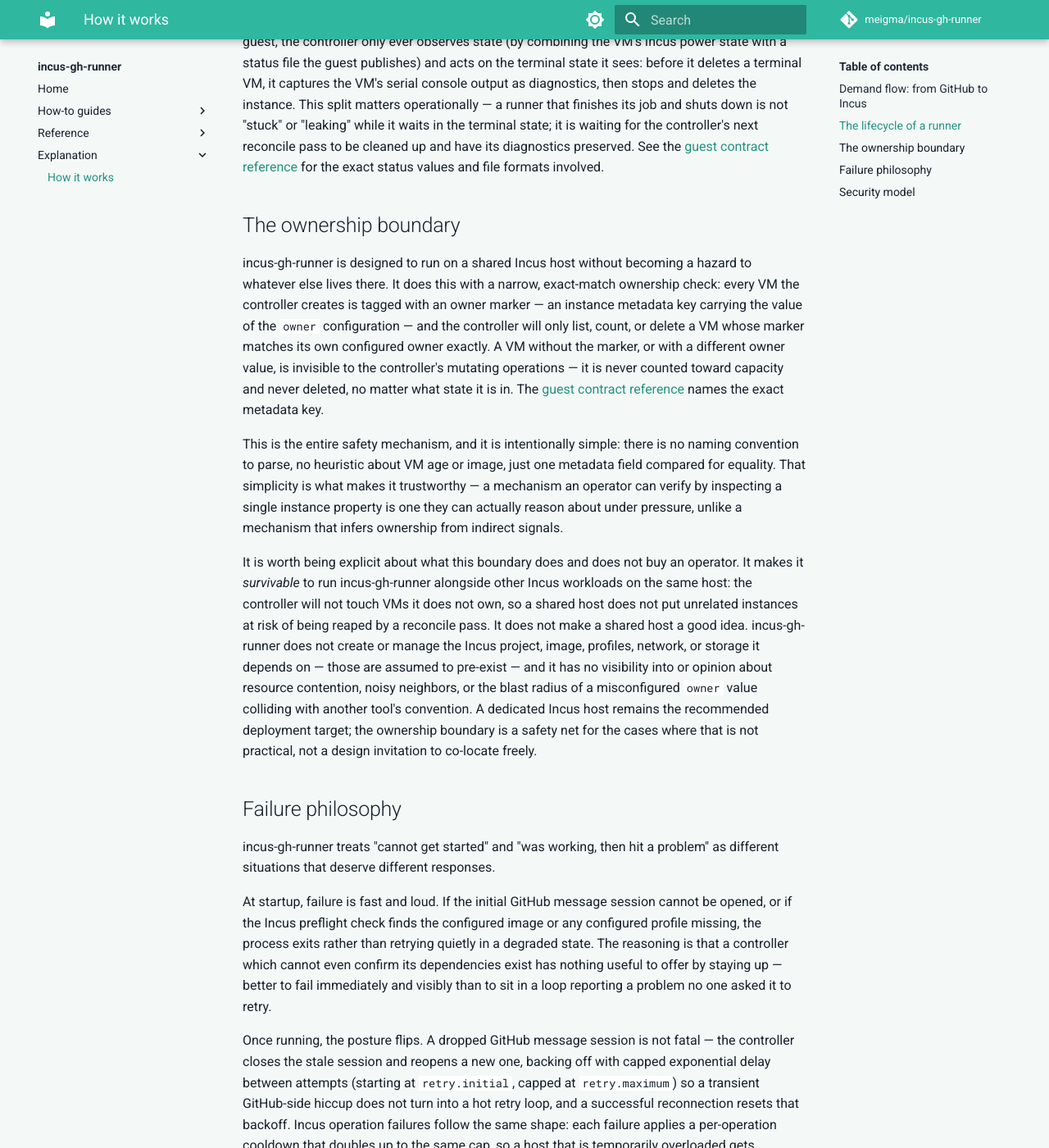
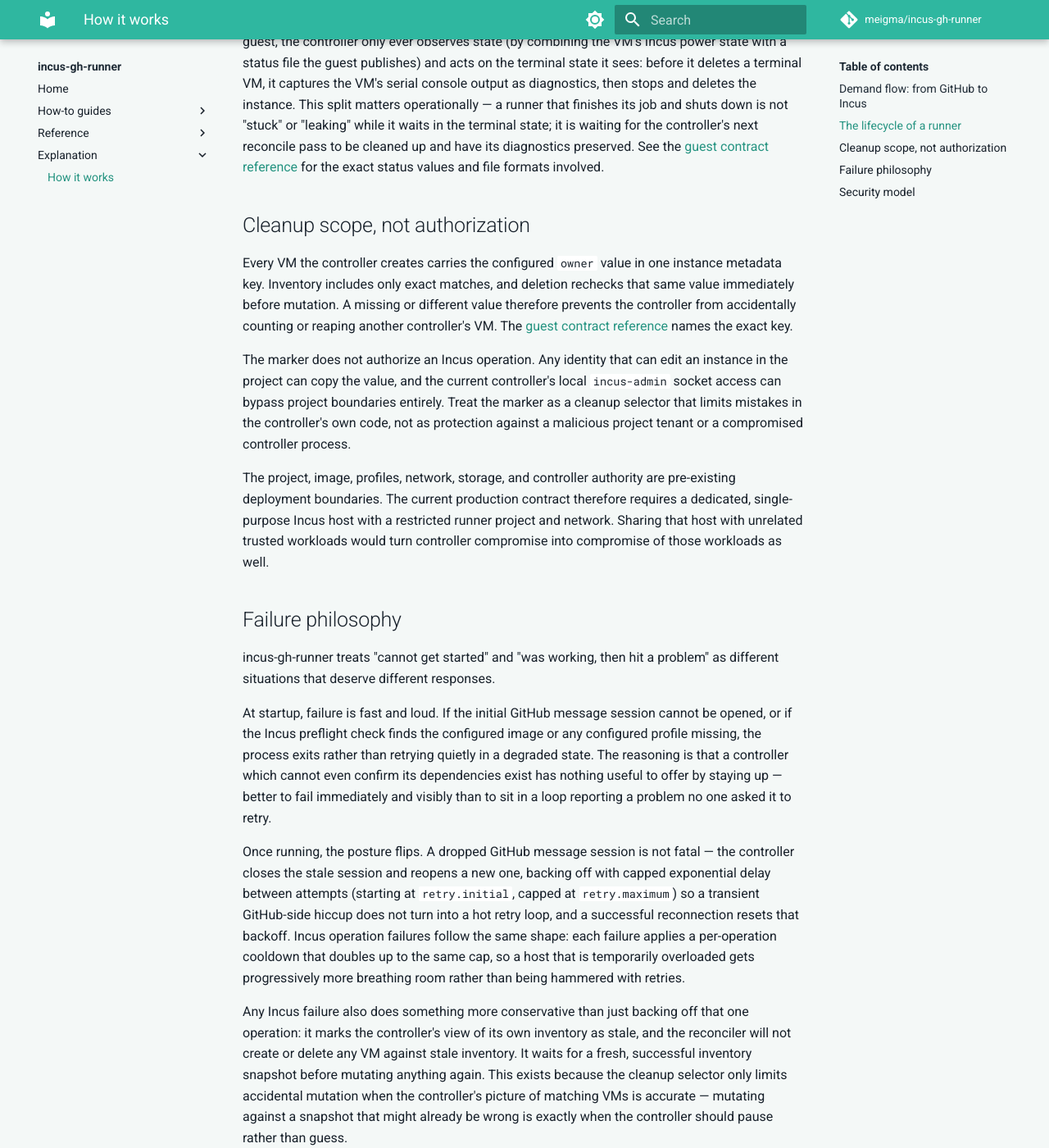
Before and after one commit to meigma/incus-gh-runner, an MkDocs documentation site: the page built from docs/docs/explanation/how-it-works.md, in a window 1280 px wide and 1400 px high, scrolled down 1821 px. Shown: the whole window at 82% size. Built offline with MkDocs 1.6.1 and Material for MkDocs 9.7.7, drawn with Linux system fonts in a browser that asks for light colours; comment, search, counter and statistics services are not loaded; some of the changed text lies outside the part shown.

Commit message:
docs(security): correct Incus trust boundary

```diff
--- a/docs/docs/explanation/how-it-works.md
+++ b/docs/docs/explanation/how-it-works.md
@@ -31,13 +31,27 @@
 
 Two systems cooperate to drive a runner through provisioning to termination, and each owns a different half of the lifecycle. Inside the guest, the runner's own init system watches for a one-time job payload, launches the Actions Runner against it, and — this is deliberate — powers the VM off itself the moment that single job exits, successfully or not. The guest does not wait to be told to shut down; it is responsible for ending its own life once its purpose is fulfilled. Outside the guest, the controller only ever observes state (by combining the VM's Incus power state with a status file the guest publishes) and acts on the terminal state it sees: before it deletes a terminal VM, it captures the VM's serial console output as diagnostics, then stops and deletes the instance. This split matters operationally — a runner that finishes its job and shuts down is not "stuck" or "leaking" while it waits in the terminal state; it is waiting for the controller's next reconcile pass to be cleaned up and have its diagnostics preserved. See the [guest contract reference](../reference/guest-contract.md) for the exact status values and file formats involved.
 
-## The ownership boundary
+## Cleanup scope, not authorization
 
-incus-gh-runner is designed to run on a shared Incus host without becoming a hazard to whatever else lives there. It does this with a narrow, exact-match ownership check: every VM the controller creates is tagged with an owner marker — an instance metadata key carrying the value of the `owner` configuration — and the controller will only list, count, or delete a VM whose marker matches its own configured owner exactly. A VM without the marker, or with a different owner value, is invisible to the controller's mutating operations — it is never counted toward capacity and never deleted, no matter what state it is in. The [guest contract reference](../reference/guest-contract.md) names the exact metadata key.
+Every VM the controller creates carries the configured `owner` value in one
+instance metadata key. Inventory includes only exact matches, and deletion
+rechecks that same value immediately before mutation. A missing or different
+value therefore prevents the controller from accidentally counting or reaping
+another controller's VM. The [guest contract reference](../reference/guest-contract.md)
+names the exact key.
 
-This is the entire safety mechanism, and it is intentionally simple: there is no naming convention to parse, no heuristic about VM age or image, just one metadata field compared for equality. That simplicity is what makes it trustworthy — a mechanism an operator can verify by inspecting a single instance property is one they can actually reason about under pressure, unlike a mechanism that infers ownership from indirect signals.
+The marker does not authorize an Incus operation. Any identity that can edit an
+instance in the project can copy the value, and the current controller's local
+`incus-admin` socket access can bypass project boundaries entirely. Treat the
+marker as a cleanup selector that limits mistakes in the controller's own code,
+not as protection against a malicious project tenant or a compromised
+controller process.
 
-It is worth being explicit about what this boundary does and does not buy an operator. It makes it *survivable* to run incus-gh-runner alongside other Incus workloads on the same host: the controller will not touch VMs it does not own, so a shared host does not put unrelated instances at risk of being reaped by a reconcile pass. It does not make a shared host a good idea. incus-gh-runner does not create or manage the Incus project, image, profiles, network, or storage it depends on — those are assumed to pre-exist — and it has no visibility into or opinion about resource contention, noisy neighbors, or the blast radius of a misconfigured `owner` value colliding with another tool's convention. A dedicated Incus host remains the recommended deployment target; the ownership boundary is a safety net for the cases where that is not practical, not a design invitation to co-locate freely.
+The project, image, profiles, network, storage, and controller authority are
+pre-existing deployment boundaries. The current production contract therefore
+requires a dedicated, single-purpose Incus host with a restricted runner
+project and network. Sharing that host with unrelated trusted workloads would
+turn controller compromise into compromise of those workloads as well.
 
 ## Failure philosophy
 
@@ -47,7 +61,7 @@
 
 Once running, the posture flips. A dropped GitHub message session is not fatal — the controller closes the stale session and reopens a new one, backing off with capped exponential delay between attempts (starting at `retry.initial`, capped at `retry.maximum`) so a transient GitHub-side hiccup does not turn into a hot retry loop, and a successful reconnection resets that backoff. Incus operation failures follow the same shape: each failure applies a per-operation cooldown that doubles up to the same cap, so a host that is temporarily overloaded gets progressively more breathing room rather than being hammered with retries.
 
-Any Incus failure also does something more conservative than just backing off that one operation: it marks the controller's view of its own inventory as stale, and the reconciler will not create or delete any VM against stale inventory. It waits for a fresh, successful inventory snapshot before mutating anything again. This exists because the ownership boundary's safety guarantee only holds if the controller's picture of which VMs it owns is accurate — mutating against a snapshot that might already be wrong is exactly the kind of failure mode the ownership check is meant to prevent, so the controller would rather pause than guess.
+Any Incus failure also does something more conservative than just backing off that one operation: it marks the controller's view of its own inventory as stale, and the reconciler will not create or delete any VM against stale inventory. It waits for a fresh, successful inventory snapshot before mutating anything again. This exists because the cleanup selector only limits accidental mutation when the controller's picture of matching VMs is accurate — mutating against a snapshot that might already be wrong is exactly when the controller should pause rather than guess.
 
 There is a deliberate final escalation path underneath all of this: if the demand-tracking and reconcile components of the process ever get wedged relative to each other — one stops responding and the other cannot shut down cleanly within its budget — the process exits non-zero rather than limping in a half-alive state. systemd's restart policy is the intended backstop for that case, which is why the unit is configured to restart on failure. The controller does not try to be its own supervisor; it fails in a way a process supervisor can act on.
 
@@ -55,7 +69,7 @@
 
 ## Security model
 
-The most consequential fact about how incus-gh-runner runs is one line: the local Incus socket it talks to is root-equivalent. Membership in the `incus-admin` group — which the controller's systemd unit grants via a supplementary group — gives full control over every instance, project, and storage pool the Incus daemon manages, not just the ones incus-gh-runner created. This is why the ownership-boundary discussion above and the deployment guidance converge on the same recommendation: even though the ownership check keeps the controller's own mutating operations scoped to VMs it owns, the underlying socket access is not scoped at all, and a dedicated host is the only way to make that access boundary match the trust boundary an operator actually wants.
+The most consequential fact about how incus-gh-runner runs is one line: the local Incus socket it talks to is root-equivalent. Membership in the `incus-admin` group — which the controller's systemd unit grants via a supplementary group — gives full control over every instance, project, and storage pool the Incus daemon manages, not just the ones incus-gh-runner created. The exact owner check narrows the controller's intended behavior, but it does not narrow this credential. A dedicated, single-purpose host is therefore a requirement for the current production deployment, not optional defense in depth.
 
 Two credentials matter and each is handled to avoid landing in configuration or logs. The controller's renewable GitHub credential is either an App private key or a PAT; the selected systemd drop-in delivers it through `LoadCredential=` and the process reads the protected runtime file once at startup. GitHub-side, each VM gets a fresh, single-use JIT runner configuration generated at creation time — never a long-lived registration token — and that configuration is never written to the controller's own logs.
 
```
Also changed, not shown: docs/docs/reference/configuration.md (+1 -1 lines), README.md.
